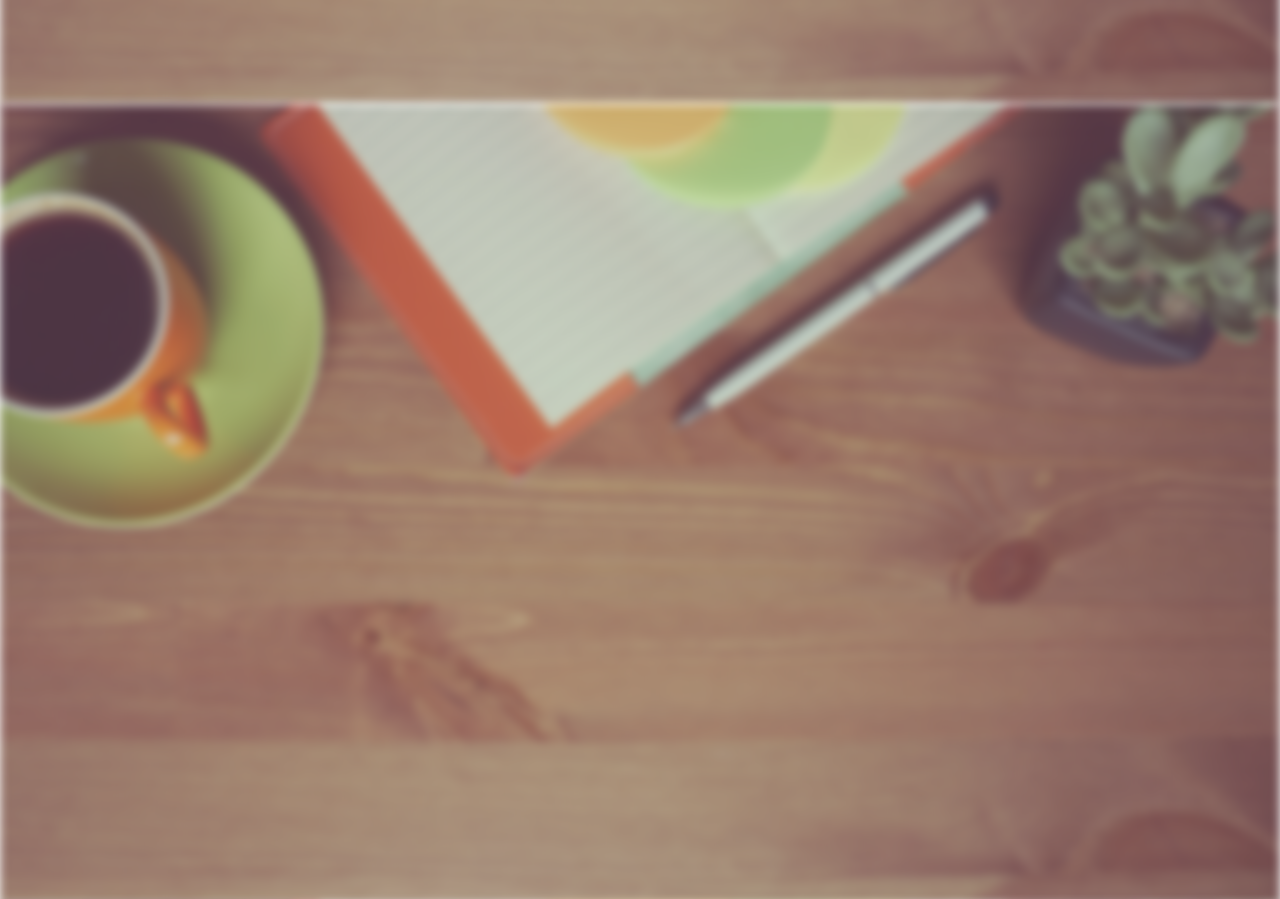
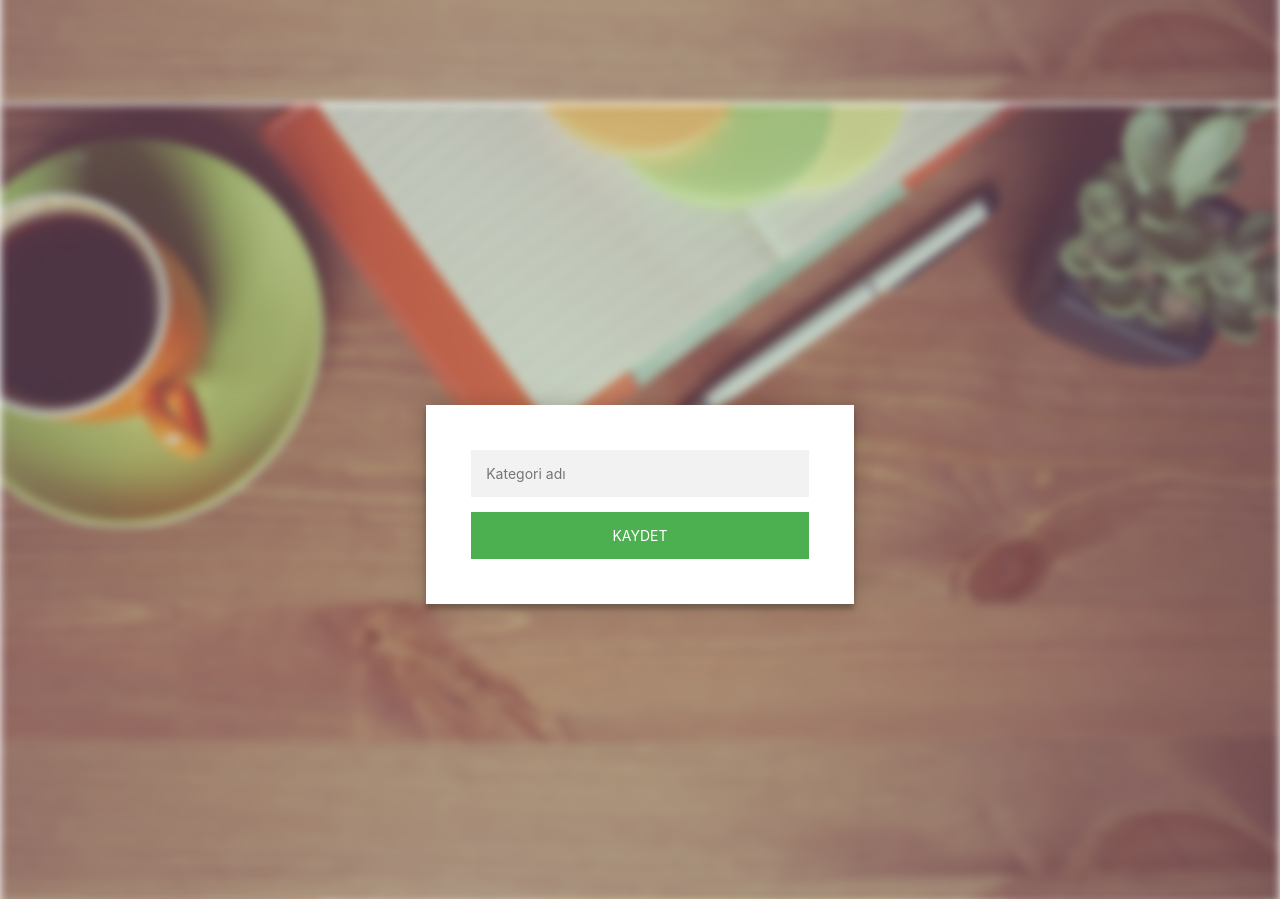
Before and after one commit to eharuncan/ExamplePersonalAccountingTS, a website built with webpack: page public/index.html in a window 1280 px wide. Shown: the part 3096-3995 px from the top of the page. Built offline with nearby package versions, Linux system fonts and the light colour scheme.

Commit message:
tasarlandı

```diff
--- a/public/index.html
+++ b/public/index.html
@@ -28,7 +28,7 @@
       <div class="dropdown">
         <a href="#data-show-page" class="dropbtn">Kategorilerim</a>
         <div class="dropdown-content">
-          <a href="#home">Ekle</a>
+          <a href="#category-add-page">Ekle</a>
           <a href="#home">Düzenle</a>
           <a href="#home">Sil</a>
         </div>
@@ -125,6 +125,20 @@
     </div>
   </div>
 
+  <div id="category-add-page" class="page">
+    <div class="page-background" style="background-image: url('/public/assets/background.jpg');"></div>
+    <div class="page-content">
+      <div class="input-page">
+        <div class="form">
+          <form class="login-form">
+            <input type="text" placeholder="Kategori adı" />
+            <button>Kaydet</button>
+          </form>
+        </div>
+      </div>
+    </div>
+  </div>
+
   <div id="data-edit-page" class="page">
     <div class="page-background" style="background-image: url('/public/assets/background.jpg');"></div>
     <div class="page-content">
```
